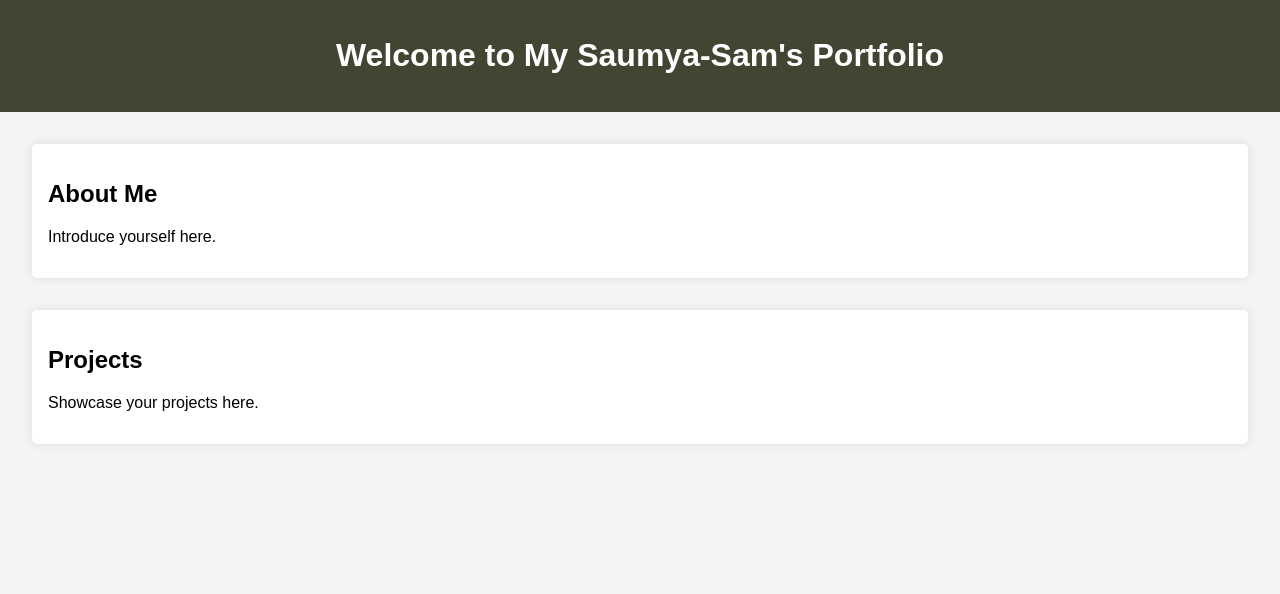
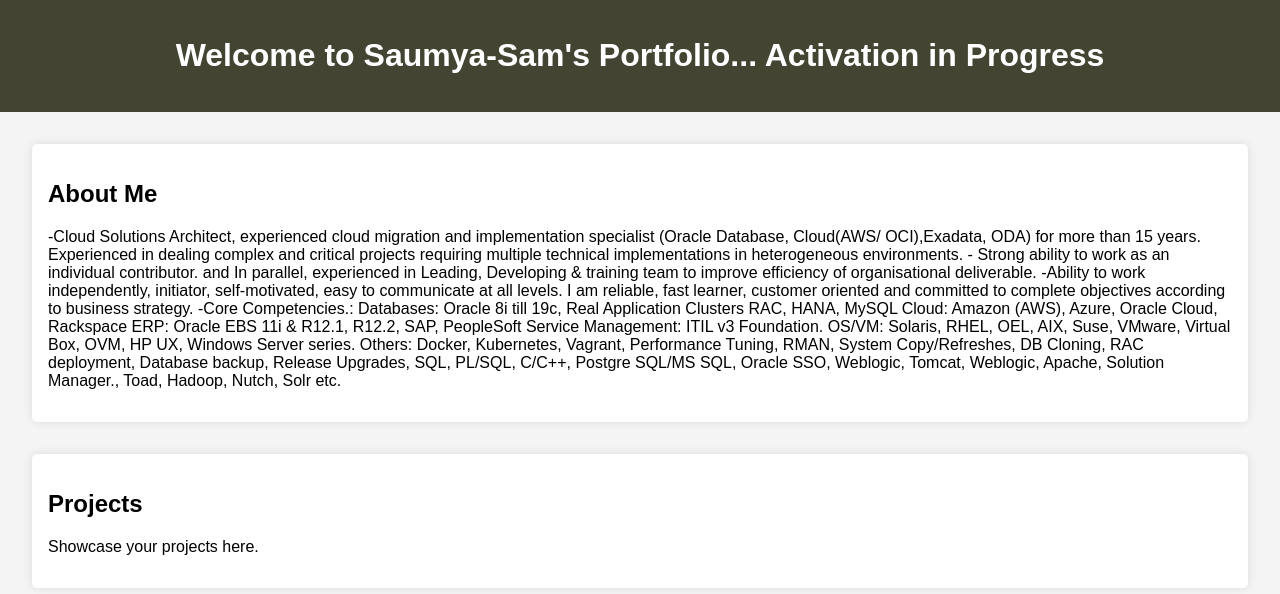
Before and after one commit to saumyasam/sam, a plain HTML site: page index.html in a window 1280 px wide. Drawn offline with Linux system fonts and the light colour scheme.

Commit message:
Update index.html

```diff
--- a/index.html
+++ b/index.html
@@ -8,11 +8,22 @@
 </head>
 <body>
     <header>
-        <h1>Welcome to My Saumya-Sam's Portfolio</h1>
+        <h1>Welcome to Saumya-Sam's Portfolio... Activation in Progress</h1>
     </header>
     <section>
         <h2>About Me</h2>
-        <p>Introduce yourself here.</p>
+        <p>-Cloud Solutions Architect, experienced cloud migration and implementation specialist (Oracle Database, Cloud(AWS/ OCI),Exadata, ODA) for more than 15 years. Experienced in dealing complex and critical projects requiring multiple technical implementations in heterogeneous environments.
+- Strong ability to work as an individual contributor. and In parallel, experienced in Leading, Developing & training team to improve efficiency of organisational deliverable.
+-Ability to work independently, initiator, self-motivated, easy to communicate at all levels. I am reliable, fast learner, customer oriented and committed to complete objectives according to business strategy.
+
+-Core Competencies.:
+Databases: Oracle 8i till 19c, Real Application Clusters RAC, HANA, MySQL
+Cloud: Amazon (AWS), Azure, Oracle Cloud, Rackspace
+ERP: Oracle EBS 11i & R12.1, R12.2, SAP, PeopleSoft
+Service Management: ITIL v3 Foundation.
+OS/VM: Solaris, RHEL, OEL, AIX, Suse, VMware, Virtual Box, OVM, HP UX, Windows Server series.
+
+Others: Docker, Kubernetes, Vagrant, Performance Tuning, RMAN, System Copy/Refreshes, DB Cloning, RAC deployment, Database backup, Release Upgrades, SQL, PL/SQL, C/C++, Postgre SQL/MS SQL, Oracle SSO, Weblogic, Tomcat, Weblogic, Apache, Solution Manager., Toad, Hadoop, Nutch, Solr etc.</p>
     </section>
     <section>
         <h2>Projects</h2>
```
